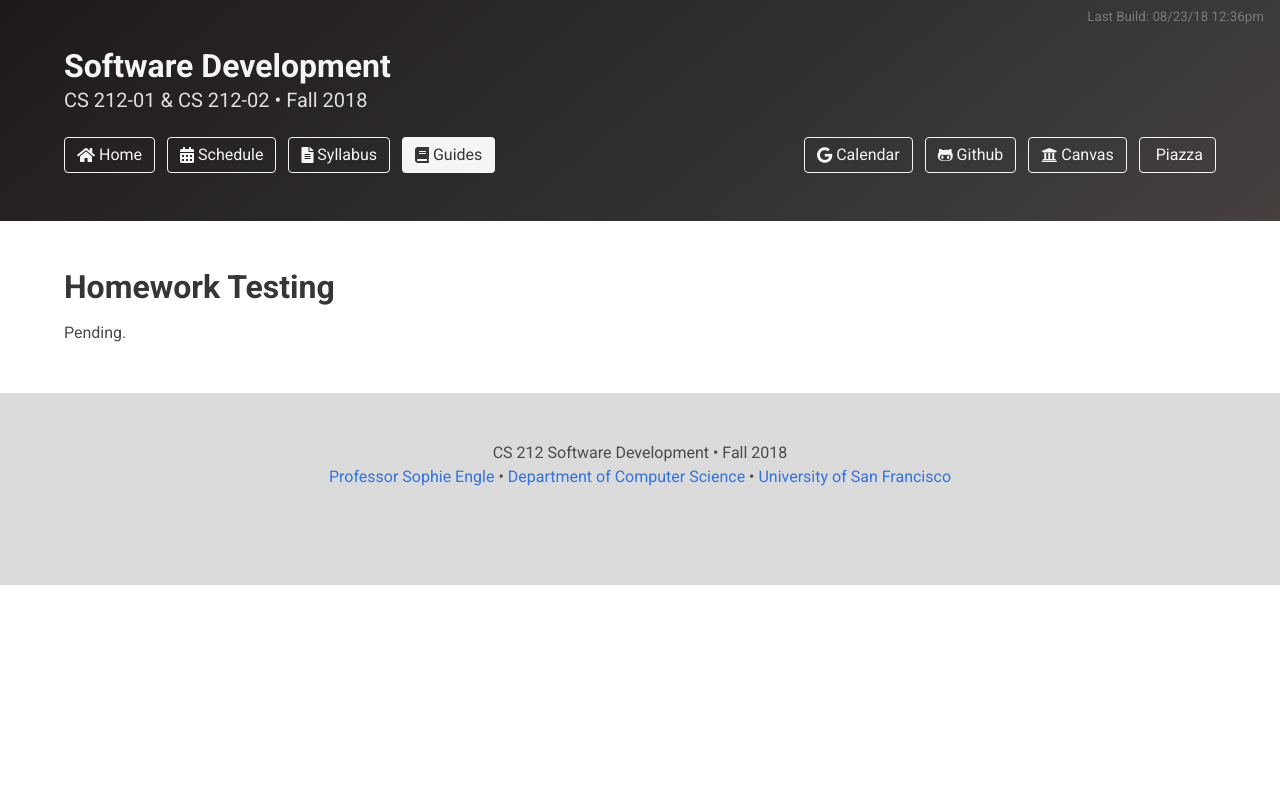
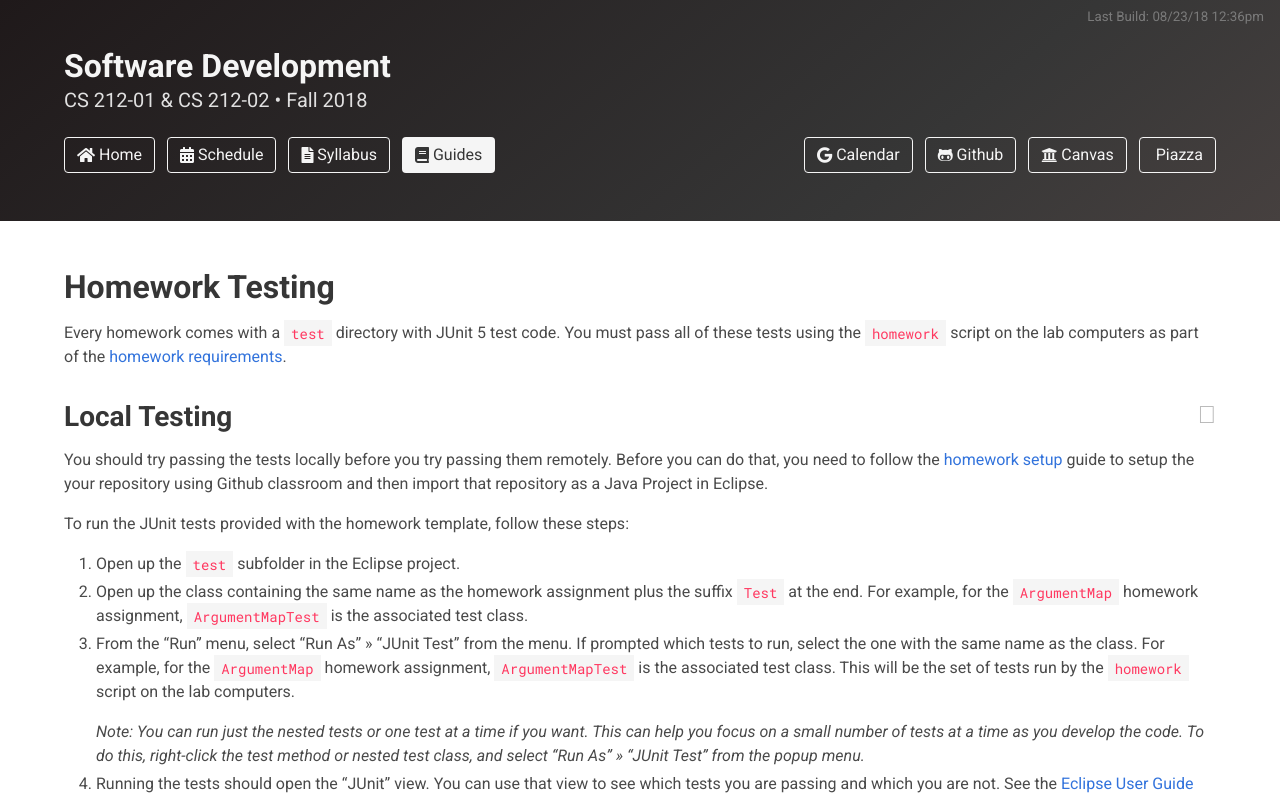
Before and after one commit to usf-cs212-fall2018/usf-cs212-fall2018.github.io, a Jekyll site: the page built from _posts/2018-08-20-homework-testing.md, in a window 1280 px wide and 1400 px high. Shown: the top 798 px of the window. Built offline with Jekyll 4.4.1, drawn with Linux system fonts in a browser that asks for light colours; nearby versions of some CDN libraries; some of the changed text lies outside the part shown.

Commit message:
Adding homework local testing guide.

```diff
--- a/_posts/2018-08-20-homework-testing.md
+++ b/_posts/2018-08-20-homework-testing.md
@@ -5,4 +5,28 @@ title: Homework Testing
 categories: homework
 ---
 
+Every homework comes with a `test` directory with JUnit 5 test code. You must pass all of these tests using the `homework` script on the lab computers as part of the [homework requirements]({% post_url 2018-08-21-homework-requirements %}).
+
+{% include section.html level="h2" name="Local Testing" %}
+
+You should try passing the tests locally before you try passing them remotely. Before you can do that, you need to follow the [homework setup]({% post_url 2018-08-19-homework-setup %}) guide to setup the your repository using Github classroom and then import that repository as a Java Project in Eclipse.
+
+To run the JUnit tests provided with the homework template, follow these steps:
+
+  1. Open up the `test` subfolder in the Eclipse project.
+
+  2. Open up the class containing the same name as the homework assignment plus the suffix `Test` at the end. For example, for the `ArgumentMap` homework assignment, `ArgumentMapTest` is the associated test class.
+
+  3. From the "Run" menu, select "Run As" &raquo; "JUnit Test" from the menu. If prompted which tests to run, select the one with the same name as the class. For example, for the `ArgumentMap` homework assignment, `ArgumentMapTest` is the associated test class. This will be the set of tests run by the `homework` script on the lab computers.
+
+      *Note: You can run just the nested tests or one test at a time if you want. This can help you focus on a small number of tests at a time as you develop the code. To do this, right-click the test method or nested test class, and select "Run As" &raquo; "JUnit Test" from the popup menu.*
+
+  4. Running the tests should open the "JUnit" view. You can use that view to see which tests you are passing and which you are not. See the [Eclipse User Guide](http://help.eclipse.org/photon/topic/org.eclipse.jdt.doc.user/reference/views/ref-view-junit.htm) for what each of the buttons mean in this view.
+
+  5. After making changes to your code, you can re-run the tests by following the same steps or clicking the <img alt="Rerun Test" src="http://help.eclipse.org/photon/topic/org.eclipse.jdt.doc.user/images/org.eclipse.jdt.junit/elcl16/relaunch.png"> Rerun Test button.
+
+It is important you only try to pass one test at a time, because the changes you make may affect other tests. You should `git commit` your changes every time you start passing a new test at a minimum, and `git push` your changes at the end of every coding session.
+
+{% include section.html level="h2" name="Remote Testing" %}
+
 Pending.
```
